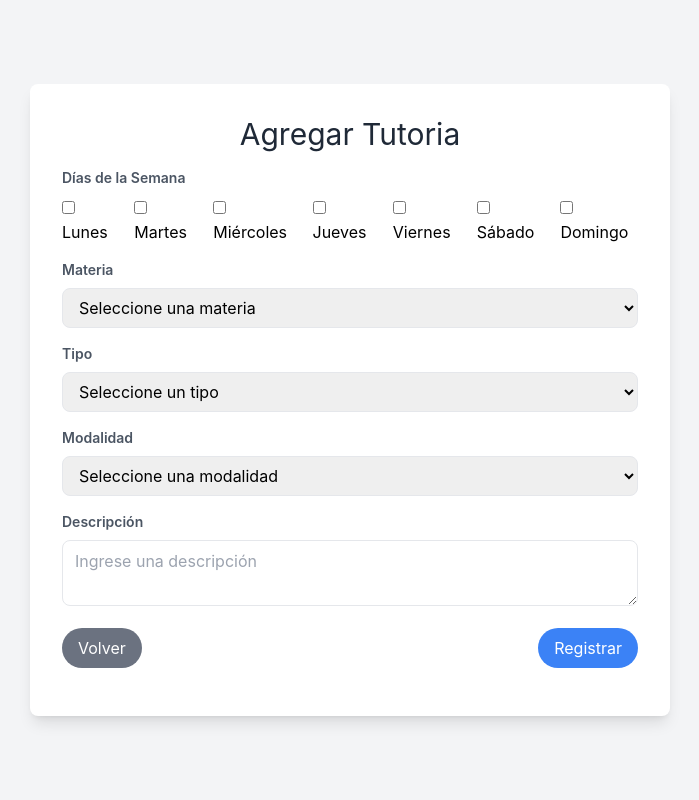
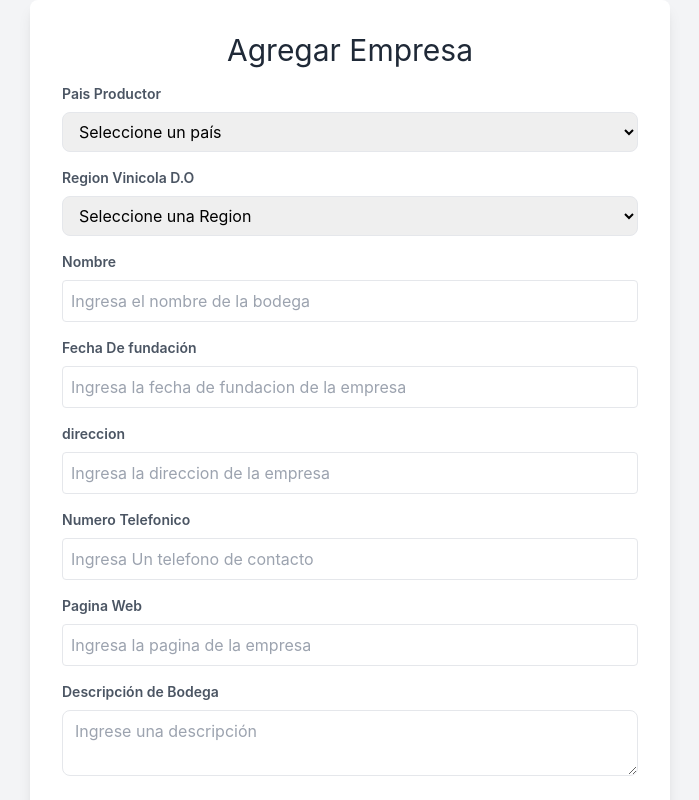
Before and after one commit to CODESAFIO/MVP, a React (Create React App) app: page / in a window 1280 px wide. Shown: the top 800 px of the page, without its empty margins (290-989 px from the left). Built offline with nearby package versions, Linux system fonts and the light colour scheme.

Commit message:
Cambios al proyecto de bases en el archivo tutorship

```diff
--- a/src/components/Tutorship.jsx
+++ b/src/components/Tutorship.jsx
@@ -2,45 +2,35 @@ import React, { useState } from 'react';
 
 function Tutorship() {
   const [formData, setFormData] = useState({
-    universidad: '',
-    facultad: '',
-    carrera: '',
-    materia: '',
-    tipo: '',
-    modalidad: '',
-    descripcion: '', // Nuevo campo de descripción
-    diasSemana: [],
-    horarios: {},
+    paisProductor: '',
+    regionVinicola: '',
+    descripcionBodega: '', // Nuevo campo de descripción
+    nombre: '',
+    fundacionFecha: '',
+    direccion: '',
+    telefono: '',
+    pagina: '',
+    descripcionVinos: '',
   });
 
-  const [showPassword, setShowPassword] = useState(false);
 
-  const diasSemanaData = [
-    { id: 'lunes', label: 'Lunes' },
-    { id: 'martes', label: 'Martes' },
-    { id: 'miercoles', label: 'Miércoles' },
-    { id: 'jueves', label: 'Jueves' },
-    { id: 'viernes', label: 'Viernes' },
-    { id: 'sabado', label: 'Sábado' },
-    { id: 'domingo', label: 'Domingo' },
-  ];
 
   const materiasData = [
-    'Materia 1',
-    'Materia 2',
-    'Materia 3',
+    'Francia',
+    'Uruguay',
+    'Austria',
+    'Geoorgia',
     // Agrega aquí más opciones de materias
   ];
 
   const tiposData = [
-    'Particular',
-    'Grupal',
+    'Maldonado',
+    'Wachau',
+    'Châteauneuf-du-Pape',
+    'Mukhrani',
   ];
 
-  const modalidadesData = [
-    'Online',
-    'Presencial',
-  ];
+
 
   const handleChange = (e) => {
     const { id, value, name, checked } = e.target;
@@ -85,56 +75,23 @@ function Tutorship() {
   return (
     <div className="bg-gray-100 min-h-screen flex items-center justify-center">
       <div className="bg-white p-8 rounded-lg shadow-lg w-96 xl:w-2/4">
-        <h1 className="text-gray-800 text-3xl mb-4 text-center">Agregar Tutoria</h1>
+        <h1 className="text-gray-800 text-3xl mb-4 text-center">Agregar Empresa</h1>
 
         <form onSubmit={handleSubmit}>
-          <div className="mb-4">
-            <label className="block text-gray-600 text-sm font-semibold mb-2">Días de la Semana</label>
-            <div className="flex gap-4">
-              {diasSemanaData.map((dia) => (
-                <label key={dia.id}>
-                  <input
-                    type="checkbox"
-                    id={dia.id}
-                    name="diasSemana"
-                    value={dia.id}
-                    onChange={handleChange}
-                    checked={formData.diasSemana.includes(dia.id)}
-                  />
-                  {dia.label}
-                </label>
-              ))}
-            </div>
-          </div>
-
-          {formData.diasSemana.map((dia) => (
-            <div className="mb-4" key={dia}>
-              <label htmlFor={dia} className="block text-gray-600 text-sm font-semibold mb-2">{dia}</label>
-              <input
-                type="text"
-                id={dia}
-                name={dia}
-                className="w-full px-3 py-2 border rounded-lg focus:outline-none focus:border-blue-500"
-                placeholder={`Ingrese el horario para ${dia}`}
-                onChange={(e) => handleHorarioChange(e, dia)}
-                value={formData.horarios[dia] || ''}
-              />
-            </div>
-          ))}
 
           {/* Combobox de Materia */}
           <div className="mb-4">
-            <label htmlFor="materia" className="block text-gray-600 text-sm font-semibold mb-2">Materia</label>
+            <label htmlFor="paisProductor" className="block text-gray-600 text-sm font-semibold mb-2">Pais Productor</label>
             <select
-              id="materia"
+              id="paisProductor"
               className="w-full px-3 py-2 border rounded-lg focus:outline-none focus:border-blue-500"
               onChange={handleChange}
-              value={formData.materia}
+              value={formData.paisProductor}
             >
-              <option value="">Seleccione una materia</option>
-              {materiasData.map((materia) => (
-                <option key={materia} value={materia}>
-                  {materia}
+              <option value="">Seleccione un país</option>
+              {materiasData.map((paisProductor) => (
+                <option key={paisProductor} value={paisProductor}>
+                  {paisProductor}
                 </option>
               ))}
             </select>
@@ -142,49 +99,105 @@ function Tutorship() {
 
           {/* Combobox de Tipo */}
           <div className="mb-4">
-            <label htmlFor="tipo" className="block text-gray-600 text-sm font-semibold mb-2">Tipo</label>
+            <label htmlFor="regionVinicola" className="block text-gray-600 text-sm font-semibold mb-2">Region Vinicola D.O</label>
             <select
-              id="tipo"
+              id="regionVinicola"
               className="w-full px-3 py-2 border rounded-lg focus:outline-none focus:border-blue-500"
               onChange={handleChange}
-              value={formData.tipo}
+              value={formData.regionVinicola}
             >
-              <option value="">Seleccione un tipo</option>
-              {tiposData.map((tipo) => (
-                <option key={tipo} value={tipo}>
-                  {tipo}
+              <option value="">Seleccione una Region</option>
+              {tiposData.map((regionVinicola) => (
+                <option key={regionVinicola} value={regionVinicola}>
+                  {regionVinicola}
                 </option>
               ))}
             </select>
           </div>
 
-          {/* Combobox de Modalidad */}
-          <div className="mb-4">
-            <label htmlFor="modalidad" className="block text-gray-600 text-sm font-semibold mb-2">Modalidad</label>
-            <select
-              id="modalidad"
-              className="w-full px-3 py-2 border rounded-lg focus:outline-none focus:border-blue-500"
-              onChange={handleChange}
-              value={formData.modalidad}
-            >
-              <option value="">Seleccione una modalidad</option>
-              {modalidadesData.map((modalidad) => (
-                <option key={modalidad} value={modalidad}>
-                  {modalidad}
-                </option>
-              ))}
-            </select>
+           {/* Email */}
+        <div className="mb-4">
+          <label htmlFor="nombre" className="block text-gray-600 text-sm font-semibold mb-2">Nombre</label>
+          <input
+            id="nombre"
+            className="border p-2 rounded w-full"
+            placeholder="Ingresa el nombre de la bodega"
+            onChange={handleChange}
+            value={formData.nombre}
+          />
+          </div>
+
+           {/* Email */}
+        <div className="mb-4">
+          <label htmlFor="fundacionFecha" className="block text-gray-600 text-sm font-semibold mb-2">Fecha De fundación</label>
+          <input
+            id="fundacionFecha"
+            className="border p-2 rounded w-full"
+            placeholder="Ingresa la fecha de fundacion de la empresa"
+            onChange={handleChange}
+            value={formData.fundacionFecha}
+          />
+          </div>
+
+
+          {/* Email */}
+        <div className="mb-4">
+          <label htmlFor="direccion" className="block text-gray-600 text-sm font-semibold mb-2">direccion</label>
+          <input
+            id="direccion"
+            className="border p-2 rounded w-full"
+            placeholder="Ingresa la direccion de la empresa"
+            onChange={handleChange}
+            value={formData.direccion}
+          />
+          </div>
+
+
+           {/* Email */}
+        <div className="mb-4">
+          <label htmlFor="telefono" className="block text-gray-600 text-sm font-semibold mb-2">Numero Telefonico</label>
+          <input
+            id="telefono"
+            className="border p-2 rounded w-full"
+            placeholder="Ingresa Un telefono de contacto"
+            onChange={handleChange}
+            value={formData.telefono}
+          />
+          </div>
+
+            {/* Email */}
+        <div className="mb-4">
+          <label htmlFor="pagina" className="block text-gray-600 text-sm font-semibold mb-2">Pagina Web</label>
+          <input
+            id="pagina"
+            className="border p-2 rounded w-full"
+            placeholder="Ingresa la pagina de la empresa"
+            onChange={handleChange}
+            value={formData.pagina}
+          />
           </div>
 
           {/* Campo de Descripción */}
           <div className="mb-4">
-            <label htmlFor="descripcion" className="block text-gray-600 text-sm font-semibold mb-2">Descripción</label>
+            <label htmlFor="descripcionBodega" className="block text-gray-600 text-sm font-semibold mb-2">Descripción de Bodega</label>
             <textarea
-              id="descripcion"
+              id="descripcionBodega"
               className="w-full px-3 py-2 border rounded-lg focus:outline-none focus:border-blue-500"
               placeholder="Ingrese una descripción"
               onChange={handleChange}
-              value={formData.descripcion}
+              value={formData.descripcionBodega}
+            />
+          </div>
+
+          {/* Campo de Descripción */}
+          <div className="mb-4">
+            <label htmlFor="descripcionVinos" className="block text-gray-600 text-sm font-semibold mb-2">Descripción de Vino</label>
+            <textarea
+              id="descripcionVinos"
+              className="w-full px-3 py-2 border rounded-lg focus:outline-none focus:border-blue-500"
+              placeholder="Ingrese una descripción"
+              onChange={handleChange}
+              value={formData.descripcionVinos}
             />
           </div>
 
```
